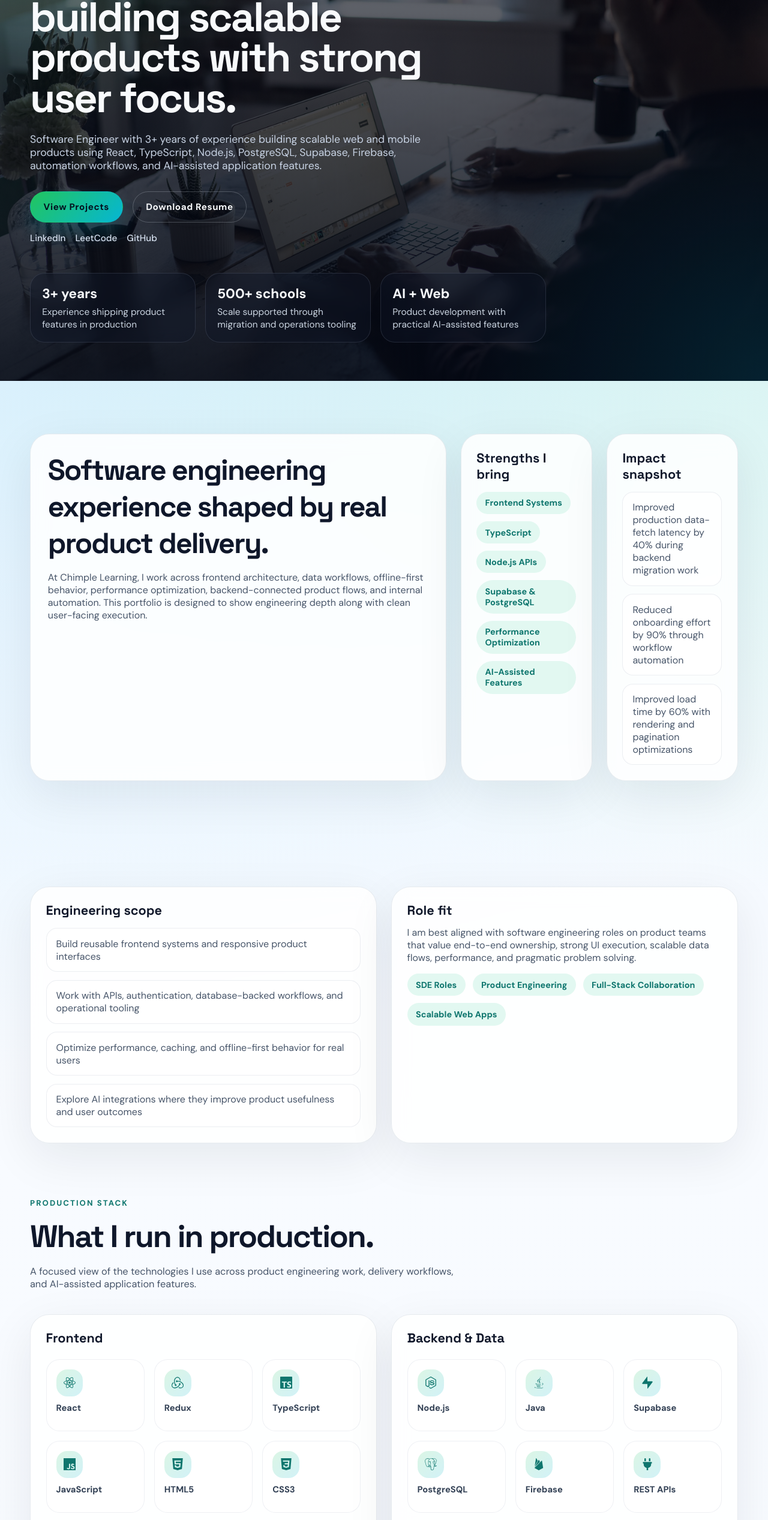
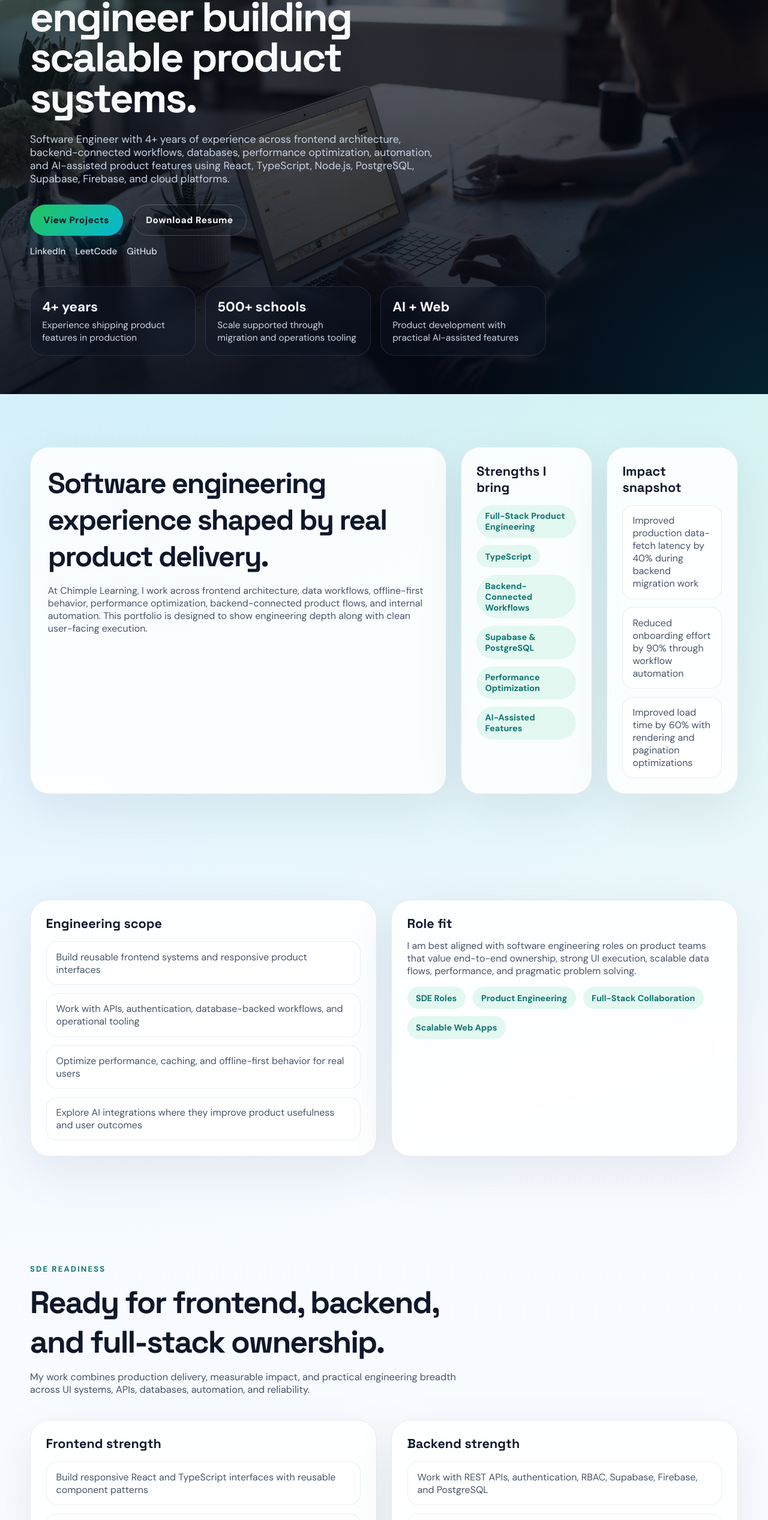
Before and after one commit to rahul-lanka/Portfolio, a React (Create React App) app: page /#/ in a window 1280 px wide. Shown: the part 266-2800 px from the top of the page at 60% size. Built offline with nearby package versions, Linux system fonts and the light colour scheme.

Commit message:
Update portfolio skills and SDE positioning

```diff
--- a/src/components/ProductionStack.js
+++ b/src/components/ProductionStack.js
@@ -2,8 +2,11 @@ import "./ProductionStackStyles.css";
 import React from "react";
 import {
   SiCss3,
+  SiCloudflare,
   SiDocker,
+  SiFastapi,
   SiFirebase,
+  SiGit,
   SiGithubactions,
   SiHtml5,
   SiJavascript,
@@ -15,29 +18,42 @@ import {
   SiRedux,
   SiStorybook,
   SiSupabase,
+  SiTailwindcss,
   SiTypescript,
   SiVercel,
+  SiPython,
 } from "react-icons/si";
-import { FaBolt, FaBook, FaBrain, FaCloud, FaCodeBranch, FaJava, FaMobileAlt, FaPlug, FaProjectDiagram, FaShieldAlt, FaVial } from "react-icons/fa";
+import { FaBolt, FaBook, FaBrain, FaCloud, FaCodeBranch, FaDatabase, FaJava, FaMobileAlt, FaPlug, FaProjectDiagram, FaShieldAlt, FaVial } from "react-icons/fa";
 import productionStack from "../data/productionStack";
 
 const iconMap = {
   React: SiReact,
+  "React.js": SiReact,
   Redux: SiRedux,
+  "Redux Toolkit": SiRedux,
   TypeScript: SiTypescript,
   JavaScript: SiJavascript,
+  "JavaScript (ES6+)": SiJavascript,
+  Python: SiPython,
   HTML5: SiHtml5,
   CSS3: SiCss3,
+  "Tailwind CSS": SiTailwindcss,
   "Responsive UI": FaMobileAlt,
   "Node.js": SiNodedotjs,
+  FastAPI: SiFastapi,
   Java: FaJava,
+  SQL: FaDatabase,
   Supabase: SiSupabase,
   PostgreSQL: SiPostgresql,
   Firebase: SiFirebase,
+  "Firebase Realtime Database": SiFirebase,
   "REST APIs": FaPlug,
   Authentication: FaShieldAlt,
+  RBAC: FaShieldAlt,
+  Git: SiGit,
   "GitHub Actions": SiGithubactions,
   Docker: SiDocker,
+  "CI/CD": FaCodeBranch,
   Postman: SiPostman,
   Storybook: SiStorybook,
   Jest: FaVial,
@@ -46,11 +62,17 @@ const iconMap = {
   "Agile Delivery": FaCodeBranch,
   AWS: FaCloud,
   GCP: FaCloud,
+  Cloudflare: SiCloudflare,
   Vercel: SiVercel,
   Netlify: SiNetlify,
   "Android Studio": FaMobileAlt,
   Capacitor: FaMobileAlt,
   "Gemini API": FaBrain,
+  LangChain: FaBrain,
+  RAG: FaBrain,
+  "Prompt Engineering": FaBrain,
+  Embeddings: FaBrain,
+  "Vector Search": FaBrain,
   "AI-Assisted Features": FaBrain,
   "Automation Workflows": FaBolt,
   "Performance Optimization": FaBolt,
--- a/src/components/WorkCard.js
+++ b/src/components/WorkCard.js
@@ -1,7 +1,8 @@
 import "./WorkCardStyles.css";
 import React from "react";
+import { FaGithub } from "react-icons/fa";
 
-const WorkCard = ({ projects, title, intro, showGallery = false }) => {
+const WorkCard = ({ projects, title, intro, showGallery = false, moreProjectsUrl }) => {
   return (
     <section className="projects-shell section">
       <div className="section-heading">
@@ -63,6 +64,15 @@ const WorkCard = ({ projects, title, intro, showGallery = false }) => {
           </article>
         ))}
       </div>
+
+      {moreProjectsUrl ? (
+        <div className="more-projects">
+          <a href={moreProjectsUrl} target="_blank" rel="noreferrer">
+            <FaGithub />
+            <span>Check my GitHub for more projects</span>
+          </a>
+        </div>
+      ) : null}
     </section>
   );
 };
--- a/src/components/WorkCardStyles.css
+++ b/src/components/WorkCardStyles.css
@@ -134,6 +134,38 @@
     font-weight: 600;
 }
 
+.more-projects {
+    display: flex;
+    justify-content: center;
+    margin-top: 2rem;
+}
+
+.more-projects a {
+    display: inline-flex;
+    align-items: center;
+    gap: 0.65rem;
+    padding: 0.9rem 1.15rem;
+    border: 1px solid rgba(15, 118, 110, 0.22);
+    border-radius: 999px;
+    background: #ffffff;
+    color: #0f172a;
+    font-size: 0.95rem;
+    font-weight: 700;
+    box-shadow: 0 16px 40px rgba(15, 23, 42, 0.08);
+    transition: transform 0.2s ease, border-color 0.2s ease, color 0.2s ease;
+}
+
+.more-projects a:hover,
+.more-projects a:focus-visible {
+    transform: translateY(-2px);
+    border-color: rgba(15, 118, 110, 0.42);
+    color: #0f766e;
+}
+
+.more-projects svg {
+    font-size: 1.15rem;
+}
+
 .project-gallery {
     display: grid;
     grid-template-columns: repeat(2, minmax(0, 1fr));
--- a/src/data/productionStack.js
+++ b/src/data/productionStack.js
@@ -1,23 +1,31 @@
 const productionStack = [
   {
-    category: "Frontend",
-    items: ["React", "Redux", "TypeScript", "JavaScript", "HTML5", "CSS3", "Responsive UI"],
+    category: "Languages",
+    items: ["JavaScript (ES6+)", "TypeScript", "Python", "Java", "SQL"],
   },
   {
-    category: "Backend & Data",
-    items: ["Node.js", "Java", "Supabase", "PostgreSQL", "Firebase", "REST APIs", "Authentication"],
+    category: "Frontend",
+    items: ["React.js", "Redux Toolkit", "HTML5", "CSS3", "Tailwind CSS", "Storybook"],
   },
   {
-    category: "Workflow & Delivery",
-    items: ["GitHub Actions", "Docker", "Postman", "Storybook", "Jest", "Jira", "Confluence", "Agile Delivery"],
+    category: "Backend",
+    items: ["Node.js", "FastAPI", "REST APIs", "Authentication", "RBAC", "Supabase", "Firebase"],
   },
   {
-    category: "Cloud & Platforms",
-    items: ["AWS", "GCP", "Vercel", "Netlify", "Android Studio", "Capacitor"],
+    category: "Databases",
+    items: ["PostgreSQL", "Firebase Realtime Database"],
   },
   {
-    category: "AI & Product Work",
-    items: ["Gemini API", "AI-Assisted Features", "Automation Workflows", "Performance Optimization"],
+    category: "Testing & DevOps",
+    items: ["Jest", "Postman", "Git", "GitHub Actions", "Docker", "CI/CD", "Jira", "Confluence"],
+  },
+  {
+    category: "Cloud & Tools",
+    items: ["AWS", "GCP", "Cloudflare", "Netlify", "Vercel", "Android Studio"],
+  },
+  {
+    category: "AI & LLM",
+    items: ["Gemini API", "LangChain", "RAG", "Prompt Engineering", "Embeddings", "Vector Search"],
   },
 ];
 
--- a/src/data/profile.js
+++ b/src/data/profile.js
@@ -2,13 +2,13 @@ const profile = {
   name: "Rahul Lanka",
   title: "Software Engineer",
   headline:
-    "Software engineer building scalable products with strong user focus.",
+    "Full-stack software engineer building scalable product systems.",
   summary:
-    "Software Engineer with 3+ years of experience building scalable web and mobile products using React, TypeScript, Node.js, PostgreSQL, Supabase, Firebase, automation workflows, and AI-assisted application features.",
+    "Software Engineer with 4+ years of experience across frontend architecture, backend-connected workflows, databases, performance optimization, automation, and AI-assisted product features using React, TypeScript, Node.js, PostgreSQL, Supabase, Firebase, and cloud platforms.",
   location: "Bengaluru, Karnataka, India",
   email: "lankarahul121@gmail.com",
   phone: "9052752719",
-  experience: "3+ years",
+  experience: "4+ years",
   impactScale: "500+ schools",
   currentCompany: "Chimple Learning",
   resumeUrl: "/Rahul_Lanka_Resume.pdf",
--- a/src/routes/About.js
+++ b/src/routes/About.js
@@ -10,7 +10,7 @@ const About = () => {
       <Navbar />
       <Heroimg2
         heading="About Rahul."
-        text="Software engineer with product experience across frontend systems, backend-integrated workflows, performance optimization, and AI-assisted applications."
+        text="Full-stack software engineer with product experience across frontend systems, backend workflows, databases, performance optimization, automation, and AI-assisted applications."
       />
 
       <section className="section">
@@ -19,9 +19,10 @@ const About = () => {
             <h2>I build software that balances product thinking, reliable execution, and clear user experience.</h2>
             <p>
               I&apos;m Rahul Lanka, a software engineer with {profile.experience} of experience
-              building web and mobile product features. My recent work has included frontend
-              architecture, backend migration, offline-first systems, performance optimization, and
-              internal tooling that removed repetitive operational work.
+              building web and mobile product features across frontend and backend-connected
+              systems. My recent work has included React and TypeScript architecture, data
+              migration, API-driven workflows, offline-first systems, performance optimization,
+              and internal tooling that removed repetitive operational work.
             </p>
             <p>
               I enjoy writing maintainable code, improving user journeys, and working on systems
@@ -35,12 +36,13 @@ const About = () => {
             <div className="surface-panel info-card">
               <h3>Core strengths</h3>
               <div className="chip-row">
-                <span>React</span>
+                <span>React.js</span>
                 <span>TypeScript</span>
                 <span>Node.js</span>
                 <span>Supabase</span>
                 <span>Firebase</span>
                 <span>PostgreSQL</span>
+                <span>REST APIs</span>
               </div>
             </div>
 
@@ -80,7 +82,9 @@ const About = () => {
             </p>
             <div className="chip-row">
               <span>Product Engineering</span>
+              <span>SDE 1 / SDE 2 Roles</span>
               <span>Scalable Systems</span>
+              <span>Backend Workflows</span>
               <span>AI-Assisted Applications</span>
               <span>Problem Solving</span>
             </div>
--- a/src/routes/Home.js
+++ b/src/routes/Home.js
@@ -28,11 +28,11 @@ const Home = () => {
 
           <div className="page-grid">
             <div className="surface-panel info-card">
-              <h3>Strengths I bring</h3>
+            <h3>Strengths I bring</h3>
               <div className="chip-row">
-                <span>Frontend Systems</span>
+                <span>Full-Stack Product Engineering</span>
                 <span>TypeScript</span>
-                <span>Node.js APIs</span>
+                <span>Backend-Connected Workflows</span>
                 <span>Supabase & PostgreSQL</span>
                 <span>Performance Optimization</span>
                 <span>AI-Assisted Features</span>
@@ -79,6 +79,37 @@ const Home = () => {
         </div>
       </section>
 
+      <section className="section">
+        <div className="section-heading">
+          <span className="section-kicker">SDE Readiness</span>
+          <h2>Ready for frontend, backend, and full-stack ownership.</h2>
+          <p>
+            My work combines production delivery, measurable impact, and practical engineering
+            breadth across UI systems, APIs, databases, automation, and reliability.
+          </p>
+        </div>
+
+        <div className="page-grid">
+          <div className="surface-panel info-card">
+            <h3>Frontend strength</h3>
+            <ul className="stack-list">
+              <li>Build responsive React and TypeScript interfaces with reusable component patterns</li>
+              <li>Improve rendering, pagination, lazy loading, and performance for real product flows</li>
+              <li>Translate product requirements into clean user experiences with maintainable code</li>
+            </ul>
+          </div>
+
+          <div className="surface-panel info-card">
+            <h3>Backend strength</h3>
+            <ul className="stack-list">
+              <li>Work with REST APIs, authentication, RBAC, Supabase, Firebase, and PostgreSQL</li>
+              <li>Contribute to data migration, backend-connected workflows, and operational tooling</li>
+              <li>Build automation that reduces manual effort and improves team delivery speed</li>
+            </ul>
+          </div>
+        </div>
+      </section>
+
       <ProductionStack />
 
       <Trajectory />
@@ -87,6 +118,7 @@ const Home = () => {
         projects={projects}
         title="Featured projects"
         intro="A focused project set that highlights UI quality, product thinking, and early AI-oriented implementation, while my professional work also includes migrations, automation, and performance engineering."
+        moreProjectsUrl={profile.githubUrl}
       />
 
       <Footer />
--- a/src/routes/Project.js
+++ b/src/routes/Project.js
@@ -12,7 +12,7 @@ const Project = () => {
       <Navbar />
       <Heroimg2
         heading="Projects."
-        text="Selected projects that show UI quality, product thinking, and early AI-oriented implementation."
+        text="Selected work showing UI quality, product thinking, backend-connected workflows, and practical AI implementation."
       />
 
       <section className="section">
@@ -21,8 +21,9 @@ const Project = () => {
             <h2>These projects highlight visible product work, while my day-to-day engineering scope goes broader.</h2>
             <p>
               Alongside personal projects, my professional work includes backend migration,
-              database workflows, offline-first synchronization, performance optimization, and
-              internal automation at {profile.currentCompany}.
+              database workflows, REST API integration, authentication-aware product flows,
+              offline-first synchronization, performance optimization, and internal automation at{" "}
+              {profile.currentCompany}.
             </p>
           </div>
           <div className="surface-panel info-card">
@@ -40,7 +41,7 @@ const Project = () => {
       <WorkCard
         projects={projects}
         title="Selected developer work"
-        intro="Each project includes a live link and screenshot previews, while the broader portfolio positioning reflects software engineering scope beyond frontend presentation alone."
+        intro="Each project includes a live link and screenshot previews, while the broader portfolio positioning reflects full-stack software engineering scope beyond frontend presentation alone."
         showGallery
       />
 
```
